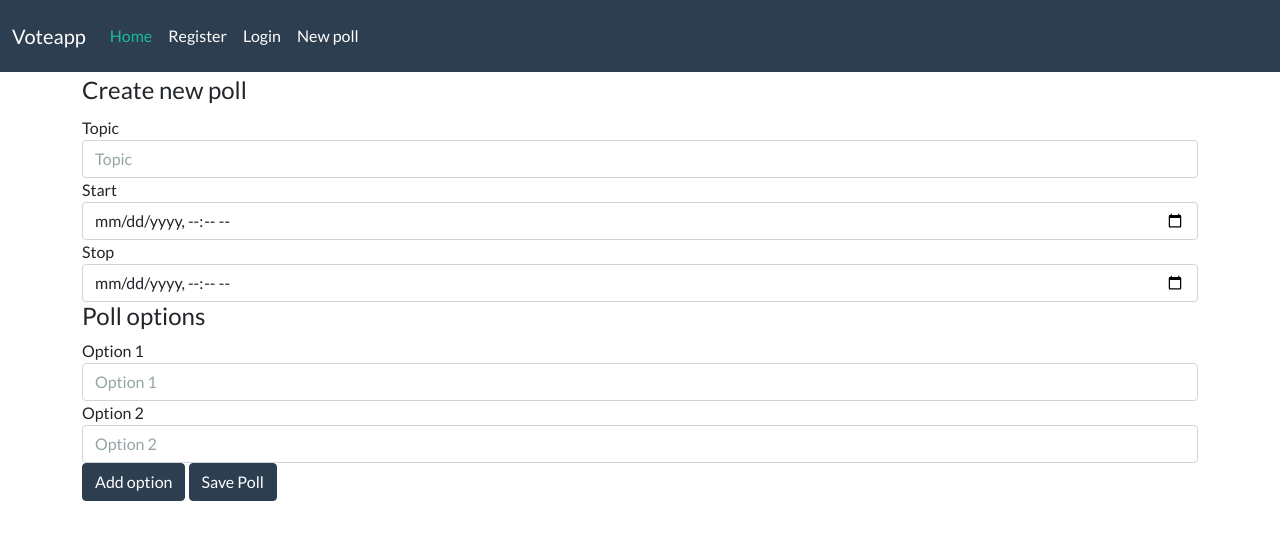
After one commit to koodari-vill3/aanestys, a PHP site: page /newpoll.php in a window 1280 px wide. The commit adds this page. Shown: the top 540 px of the page. Run offline with PHP 8.4, Linux system fonts and the light colour scheme.

Commit message:
äänestys toiminnon aloitus

```diff
--- a/layout/nav.inc.php
+++ b/layout/nav.inc.php
@@ -25,7 +25,7 @@
                 </li>
               <?php endif; ?>
               <li class="nav-item">
-                <a class="nav-link" href="#">New poll</a>
+                <a class="nav-link" href="newpoll.php">New poll</a>
               </li>
             </ul>
           </div>
--- /dev/null
+++ b/newpoll.php
@@ -0,0 +1,49 @@
+<?php include_once 'layout/top.inc.php'; ?>
+<?php include_once 'layout/nav.inc.php'; ?>
+
+<div class="container">
+
+  <div id="msg" class="alert alert-dismissible alert-warning d-none">
+    <button type="button" class="btn-close" data-bs-dismiss="alert"></button>
+    <h4 class="alert-heading">Warning!</h4>
+    <p class="mb-0"></a></p>
+  </div>
+
+<form name="register">
+    <fieldset>
+      <legend>Create new poll</legend>
+      <div class="form-group">
+        <label for="topic">Topic</label>
+        <input name="topic" type="text" class="form-control" placeholder="Topic">
+      </div>
+      <div class="form-group">
+        <label for="start">Start</label>
+        <input name="start" type="datetime-local" class="form-control">
+      </div>
+      <div class="form-group">
+        <label for="stop">Stop</label>
+        <input name="stop" type="datetime-local" class="form-control">
+      </div>
+
+    <h4>Poll options</h4>
+      <div class="form-group">
+        <label for="option1">Option 1</label>
+        <input name="option1" type="text" class="form-control" placeholder="Option 1">
+      </div>
+      <div class="form-group">
+        <label for="option2">Option 2</label>
+        <input name="option2" type="text" class="form-control" placeholder="Option 2">
+      </div>
+      <button class="btn btn-primary" id="addOption">Add option</button>
+    <!-- Addinional options go here -->
+
+      <button type="submit" class="btn btn-primary">Save Poll</button>
+    </fieldset>
+  </form>
+
+</div>
+
+<script src="js/newPoll.js"></script>
+<script src="js/common.js"></script>
+
+<?php include_once 'layout/bottom.inc.php'; ?>
```
Also changed, not shown: js/newPoll.js (added, +44 -0 lines).
